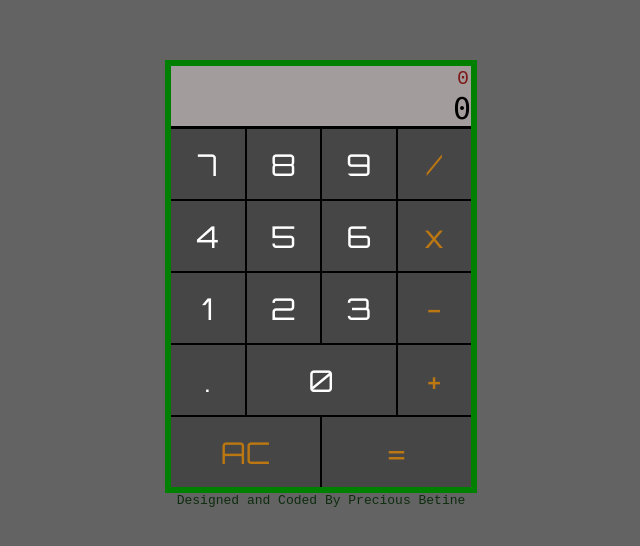
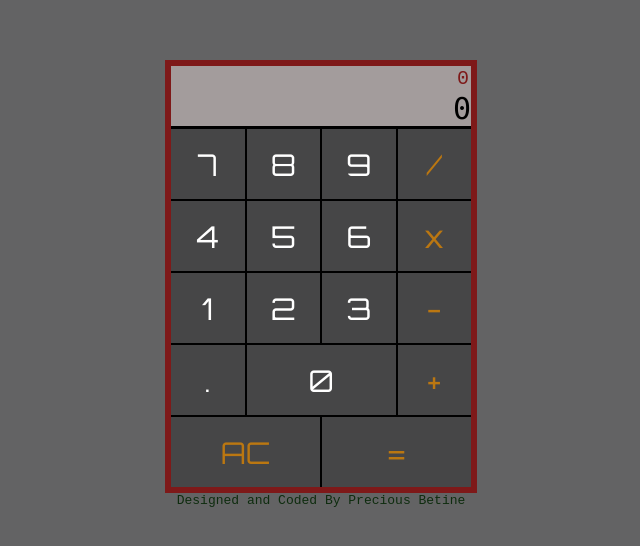
Before and after one commit to preciousbetine/javascript-calculator, a React (Create React App) app: page / in a window 1280 px wide. Shown: the part 116-662 px from the top of the page, without its empty margins (319-959 px from the left). Built offline with nearby package versions, Linux system fonts and the light colour scheme.

Commit message:
Reverted to original

```diff
--- a/src/App.css
+++ b/src/App.css
@@ -17,7 +17,7 @@ p{
 
 #calculator
 {
-  border: 6px solid green;
+  border: 6px solid rgb(126, 25, 25);
   display: flex;
   flex-direction: column;
   background: black;
```
